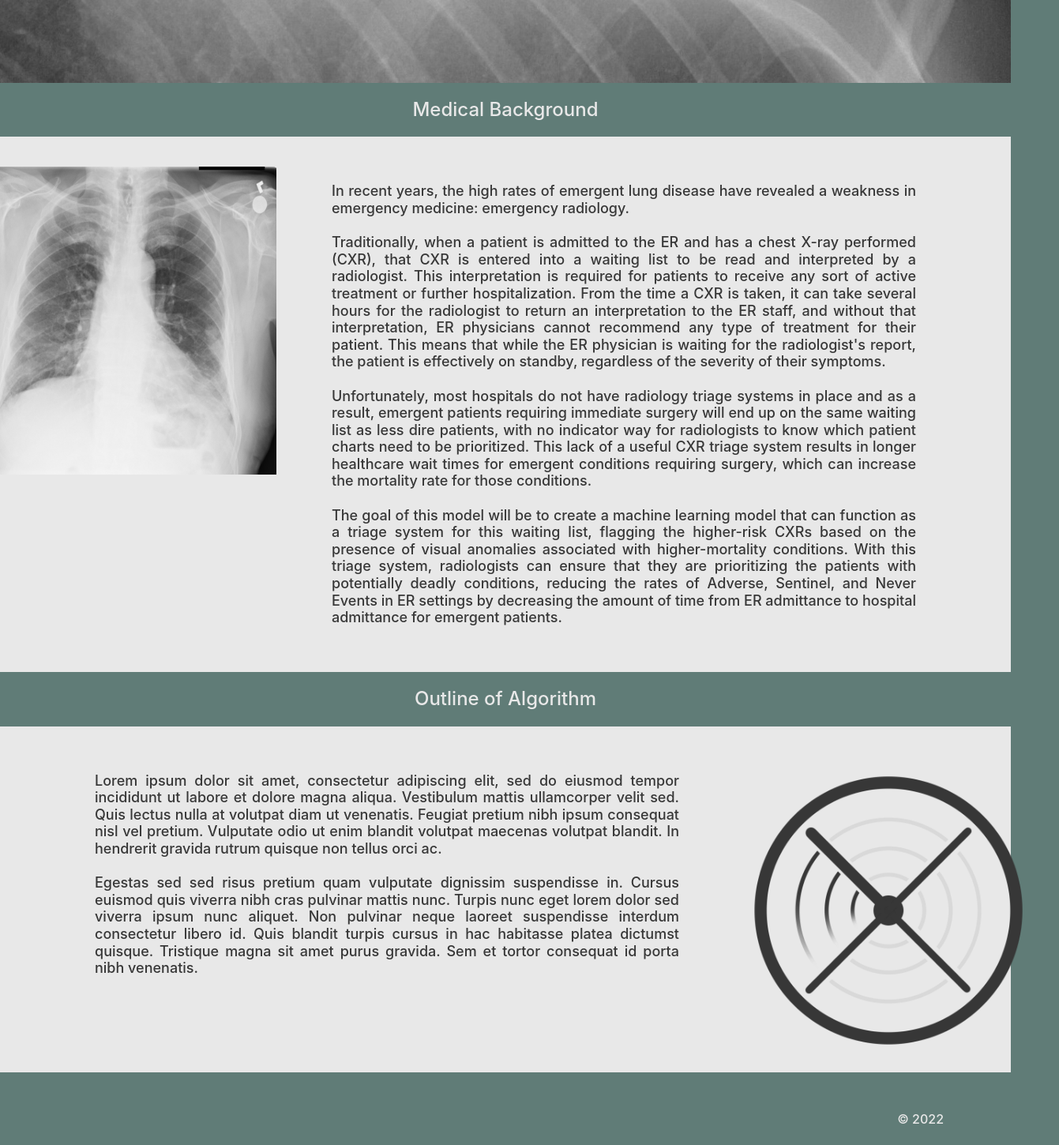
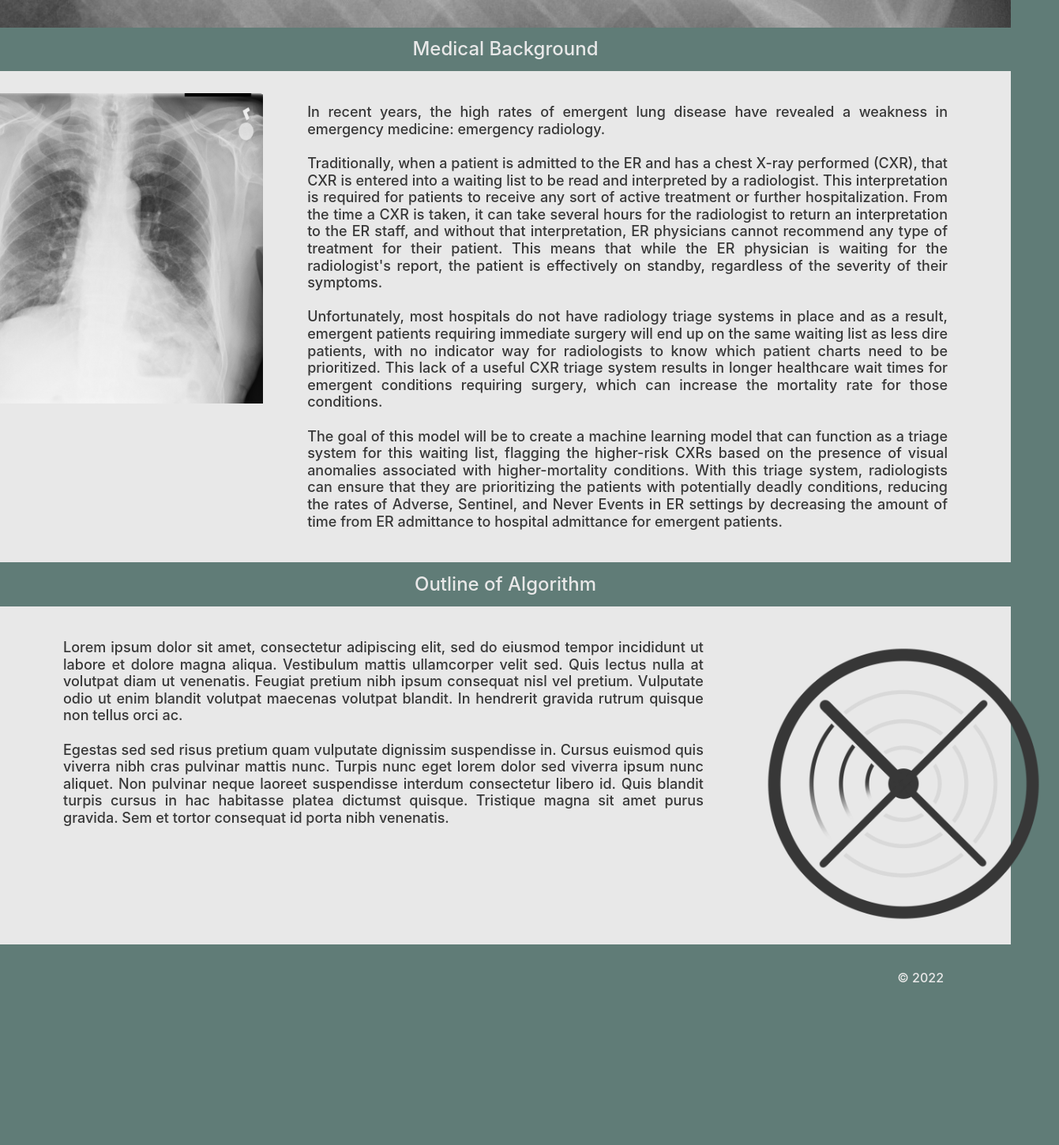
Before and after one commit to emilybstevens/xraydar, a plain HTML site: page index.html in a window 1280 px wide. Shown: the part 259-1709 px from the top of the page at 79% size, 1341 px wide, since content can reach past the window. After the commit the page ends 1528 px from the top, so only its background shows below. Drawn offline with nearby package versions, Linux system fonts and the light colour scheme.

Commit message:
px to vw

```diff
--- a/static/css/style.css
+++ b/static/css/style.css
@@ -51,8 +51,8 @@ button .btn {
     background-image: url(../images/cxr1.jpg);
     background-size: 100%;
     background-color: var(--medium);
-    padding-top: 110px;
-    padding-bottom: 100px;
+    padding-top: 5.73vw;
+    padding-bottom: 5.21vw;
 }
 
 .fragment-one h1 {
@@ -67,12 +67,12 @@ button .btn {
 /* FRAG TWO */
 .fragment-two {
     background-color: var(--light);
-    padding-bottom: 30px;
+    padding-bottom: 1.56vw;
 }
 
 .fragment-two .row {
-    padding-top: 30px;
-    padding-left: 70px;
+    padding-top: 1.56vw;
+    padding-left: 3.65vw;
 }
 
 .fragment-two h1 {
@@ -80,31 +80,31 @@ button .btn {
     color: var(--light);
     text-align: center;
     font-size: x-large;
-    padding-top: 20px;
-    padding-bottom: 20px;
+    padding-top: 1.04vw;
+    padding-bottom: 1.04vw;
 }
 
 .fragment-two h2 {
     text-align: justify;
     font-size: large;
-    padding-top: 20px;
-    padding-right: 120px;
-    padding-left: 120px;
-    padding-bottom: 20px;
+    padding-top: 1.04vw;
+    padding-right: 6.25vw;
+    padding-left: 6.25vw;
+    padding-bottom: 1.04vw;
 }
 
 .fragment-two h3 {
     text-align: justify;
     font-size: large;
-    padding-top: 20px;
-    padding-right: 120px;
-    padding-left: 40px;
-    padding-bottom: 20px;
+    padding-top: 1.04vw;
+    padding-right: 6.25vw;
+    padding-left: 2.08vw;
+    padding-bottom: 1.04vw;
 }
 
 .fragment-two img {
     float: right;
-    padding-bottom: 10px;
+    padding-bottom: 0.52vw;
 }
 
 
@@ -114,8 +114,8 @@ button .btn {
 }
 
 .fragment-three .row {
-    padding-top: 30px;
-    padding-right: 70px;
+    padding-top: 1.56vw;
+    padding-right: 3.65vw;
 }
 
 .fragment-three h1 {
@@ -123,31 +123,31 @@ button .btn {
     color: var(--light);
     text-align: center;
     font-size: x-large;
-    padding-top: 20px;
-    padding-bottom: 20px;
+    padding-top: 1.04vw;
+    padding-bottom: 1.04vw;
 }
 
 .fragment-three h2 {
     text-align: justify;
     font-size: large;
-    padding-top: 20px;
-    padding-right: 120px;
-    padding-left: 120px;
-    padding-bottom: 20px;
+    padding-top: 1.04vw;
+    padding-right: 6.25vw;
+    padding-left: 6.25vw;
+    padding-bottom: 1.04vw;
 }
 
 .fragment-three h3 {
     text-align: justify;
     font-size: large;
-    padding-top: 20px;
-    padding-right: 40px;
-    padding-left: 120px;
-    padding-bottom: 50px;
+    padding-top: 1.04vw;
+    padding-right: 2.08vw;
+    padding-left: 6.25vw;
+    padding-bottom: 2.6vw;
 }
 
 .fragment-three img {
     float: left;
-    padding-bottom: 10px;
+    padding-bottom: 0.52vw;
 }
 
 
@@ -161,6 +161,6 @@ button .btn {
     color: var(--light);
     font-size: medium;
     text-align: right;
-    padding-top: 50px;
-    padding-bottom: 20px;
+    padding-top: 2.6vw;
+    padding-bottom: 1.04vw;
 }
```
